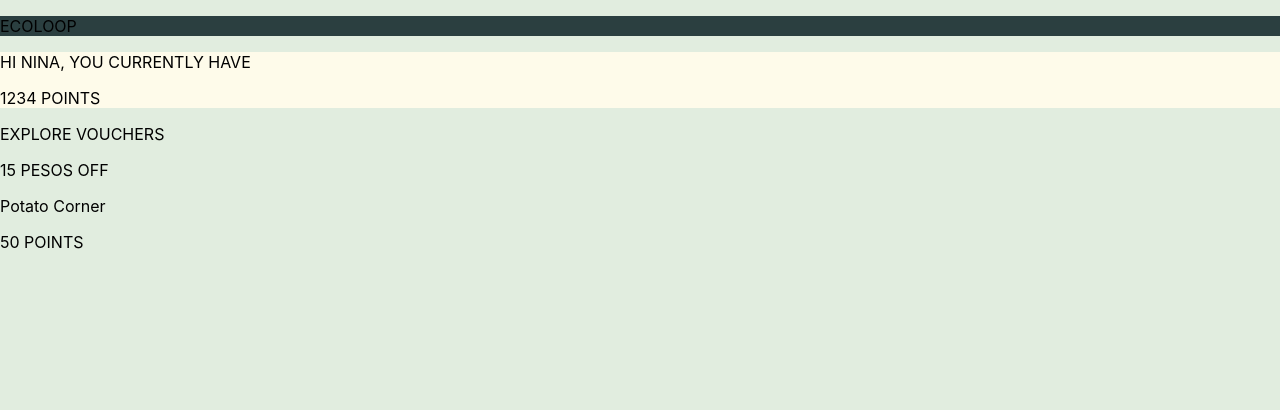
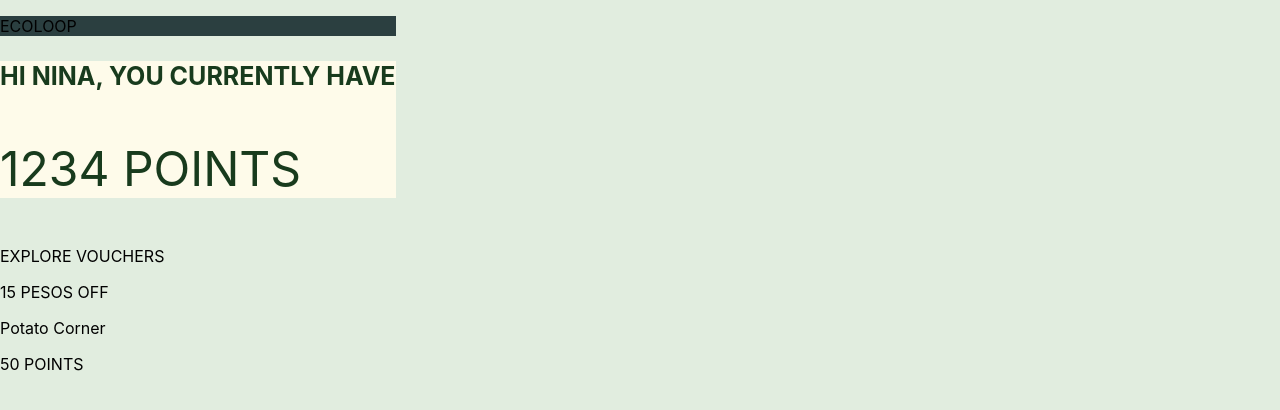
Before and after one commit to gljuganas/iotcup-team12, a React (Create React App) app: page / in a window 1280 px wide. Shown: the top 410 px of the page. Built offline with nearby package versions, Linux system fonts and the light colour scheme.

Commit message:
cashback progress

```diff
--- a/src/App.js
+++ b/src/App.js
@@ -1,4 +1,3 @@
-import logo from './logo.svg';
 import './App.css';
 import CashbackPage from './pages/Cashback.jsx'
 
--- a/src/pages/Cashback.css
+++ b/src/pages/Cashback.css
@@ -1,5 +1,6 @@
 body {
     background-color: #e1eddf;
+    display: flex;
 }
 
 header {
@@ -8,13 +9,15 @@ header {
 }
 .points-container {
     background-color: #fefbea;
-
 }
 
 .text-points {
-
+    font-size: 48px;
+    color: #183b1d;
 }
 
 .text-welcome {
-
+    font-weight: bold;
+    font-size: 25px;
+    color: #183b1d;
 }
```
